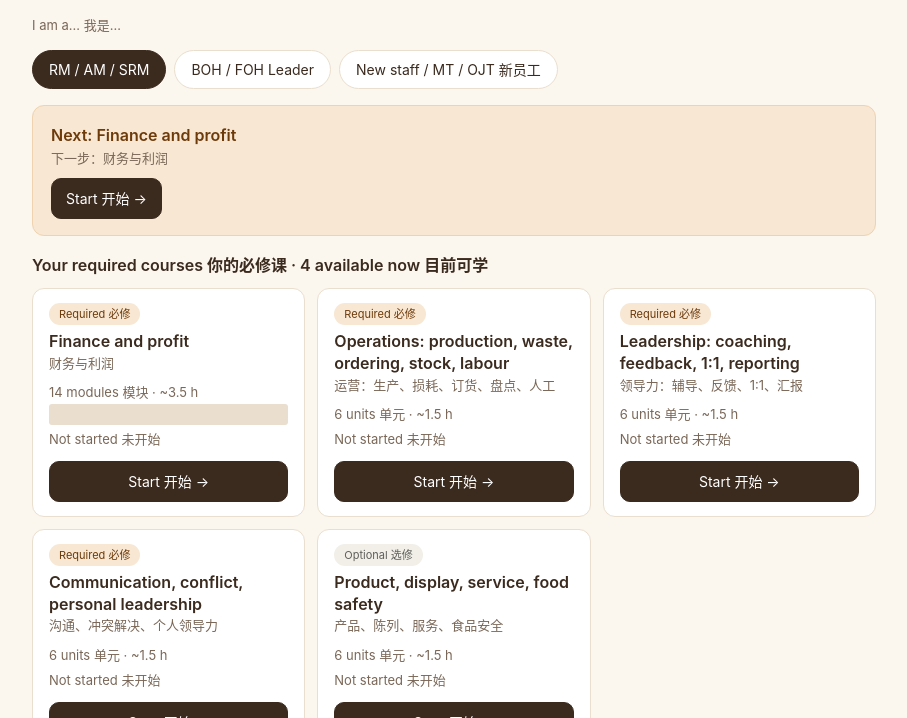
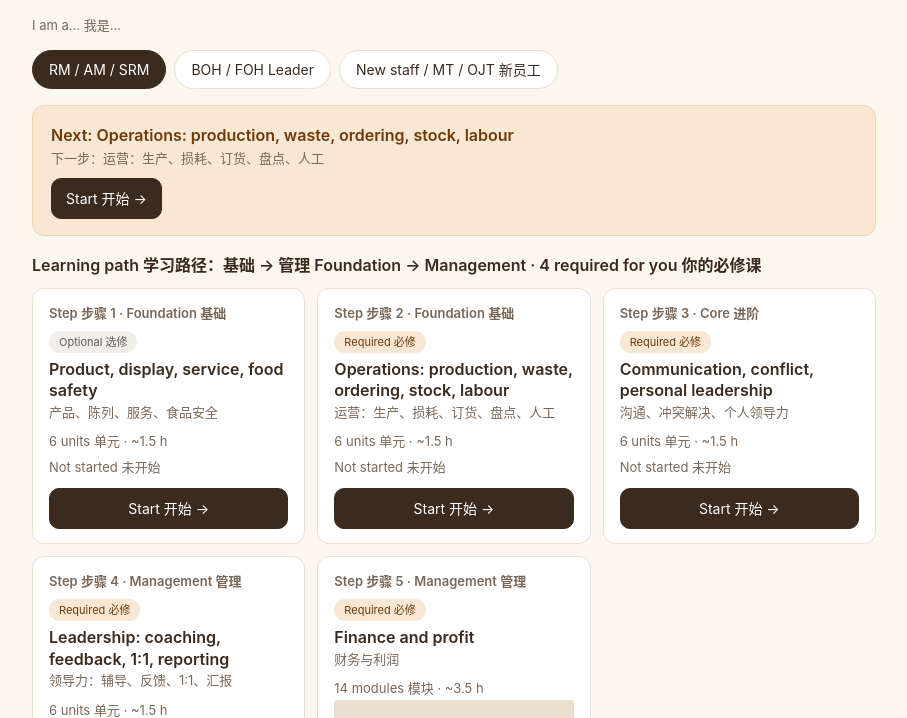
Before and after one commit to kelvinskw311-boop/kelvin-team-training, a plain HTML site: page index.html in a window 1280 px wide. Shown: the part 77-795 px from the top of the page, without its empty margins (186-1093 px from the left). Drawn offline with Linux system fonts and the light colour scheme.

Commit message:
Portal: order courses as a learning path from foundation to management
Co-Authored-By: Claude Sonnet 5.5 <noreply@anthropic.com>
Claude-Session: https://claude.ai/code/session_01DCDmVYUxox8WzMHNxaNAbG

```diff
--- a/index.html
+++ b/index.html
@@ -44,11 +44,11 @@ main{margin:0 auto}
 <script>
 (function(){
 var COURSES=[
- {id:'fin',href:'finance/index.html',en:'Finance and profit',zh:'财务与利润',u:'14 modules 模块',t:'~3.5 h',req:{m:1,l:0,n:0}},
- {id:'ops',href:'ops/index.html',en:'Operations: production, waste, ordering, stock, labour',zh:'运营：生产、损耗、订货、盘点、人工',u:'6 units 单元',t:'~1.5 h',req:{m:1,l:1,n:1}},
- {id:'prd',href:'prd/index.html',en:'Product, display, service, food safety',zh:'产品、陈列、服务、食品安全',u:'6 units 单元',t:'~1.5 h',req:{m:0,l:1,n:1}},
- {id:'led',href:'led/index.html',en:'Leadership: coaching, feedback, 1:1, reporting',zh:'领导力：辅导、反馈、1:1、汇报',u:'6 units 单元',t:'~1.5 h',req:{m:1,l:0,n:0}},
- {id:'com',href:'com/index.html',en:'Communication, conflict, personal leadership',zh:'沟通、冲突解决、个人领导力',u:'6 units 单元',t:'~1.5 h',req:{m:1,l:1,n:0}}
+ {id:'prd',href:'prd/index.html',en:'Product, display, service, food safety',zh:'产品、陈列、服务、食品安全',u:'6 units 单元',t:'~1.5 h',lv:'Foundation 基础',req:{m:0,l:1,n:1}},
+ {id:'ops',href:'ops/index.html',en:'Operations: production, waste, ordering, stock, labour',zh:'运营：生产、损耗、订货、盘点、人工',u:'6 units 单元',t:'~1.5 h',lv:'Foundation 基础',req:{m:1,l:1,n:1}},
+ {id:'com',href:'com/index.html',en:'Communication, conflict, personal leadership',zh:'沟通、冲突解决、个人领导力',u:'6 units 单元',t:'~1.5 h',lv:'Core 进阶',req:{m:1,l:1,n:0}},
+ {id:'led',href:'led/index.html',en:'Leadership: coaching, feedback, 1:1, reporting',zh:'领导力：辅导、反馈、1:1、汇报',u:'6 units 单元',t:'~1.5 h',lv:'Management 管理',req:{m:1,l:0,n:0}},
+ {id:'fin',href:'finance/index.html',en:'Finance and profit',zh:'财务与利润',u:'14 modules 模块',t:'~3.5 h',lv:'Management 管理',req:{m:1,l:0,n:0}}
 ];
 var role='m';
 try{role=localStorage.getItem('ktt_role')||'m';}catch(e){}
@@ -62,15 +62,15 @@ function prog(id){
 }
 function draw(){
  var req=0,h='';
- COURSES.slice().sort(function(a,b){return (b.soon?-1:0)-(a.soon?-1:0)||b.req[role]-a.req[role];}).forEach(function(c){
+ COURSES.forEach(function(c,ci){
   var q=c.req[role];if(q&&!c.soon)req++;
   var p=c.soon?0:prog(c.id);
-  h+='<div class="cc'+(c.soon?' soon':'')+'"><span class="tg '+(q?'rq':'op')+'">'+(q?'Required 必修':'Optional 选修')+'</span><p style="font-weight:600;margin:0;line-height:1.35">'+c.en+'</p><p class="note" style="margin:0">'+c.zh+'</p><p class="note" style="margin:8px 0 0">'+c.u+(c.t?' · '+c.t:'')+'</p>'
+  h+='<div class="cc'+(c.soon?' soon':'')+'"><p class="note" style="margin:0 0 6px;font-weight:600">Step 步骤 '+(ci+1)+' · '+c.lv+'</p><span class="tg '+(q?'rq':'op')+'">'+(q?'Required 必修':'Optional 选修')+'</span><p style="font-weight:600;margin:0;line-height:1.35">'+c.en+'</p><p class="note" style="margin:0">'+c.zh+'</p><p class="note" style="margin:8px 0 0">'+c.u+(c.t?' · '+c.t:'')+'</p>'
   +(c.soon?'':'<div class="bar"><i style="width:'+p+'%"></i></div><p class="note" style="margin:4px 0 0">'+(p?p+'% done 已完成':'Not started 未开始')+'</p><a class="btn" href="'+c.href+'">'+(p?'Continue 继续':'Start 开始')+' →</a>')+'</div>';
  });
  document.getElementById('grid').innerHTML=h;
- document.getElementById('hd').textContent='Your required courses 你的必修课 · '+req+' available now 目前可学';
- var first=COURSES.filter(function(c){return !c.soon&&c.req[role];}).sort(function(a,b){return prog(a.id)-prog(b.id);}).filter(function(c){return prog(c.id)<100;})[0]||COURSES[0];
+ document.getElementById('hd').textContent='Learning path 学习路径：基础 → 管理 Foundation → Management · '+req+' required for you 你的必修课';
+ var first=COURSES.filter(function(c){return !c.soon&&c.req[role]&&prog(c.id)<100;})[0]||COURSES[0];
  document.getElementById('nextc').innerHTML='<p class="big" style="font-size:16px;font-weight:600;margin:0">Next: '+first.en+'</p><p class="note" style="margin:0 0 8px">下一步：'+first.zh+'</p><a class="btn" style="text-decoration:none;display:inline-block" href="'+first.href+'">'+(prog(first.id)?'Continue 继续':'Start 开始')+' →</a>';
  document.querySelectorAll('#roles .chip').forEach(function(x){x.classList.toggle('on',x.getAttribute('data-r')===role);});
 }
```
